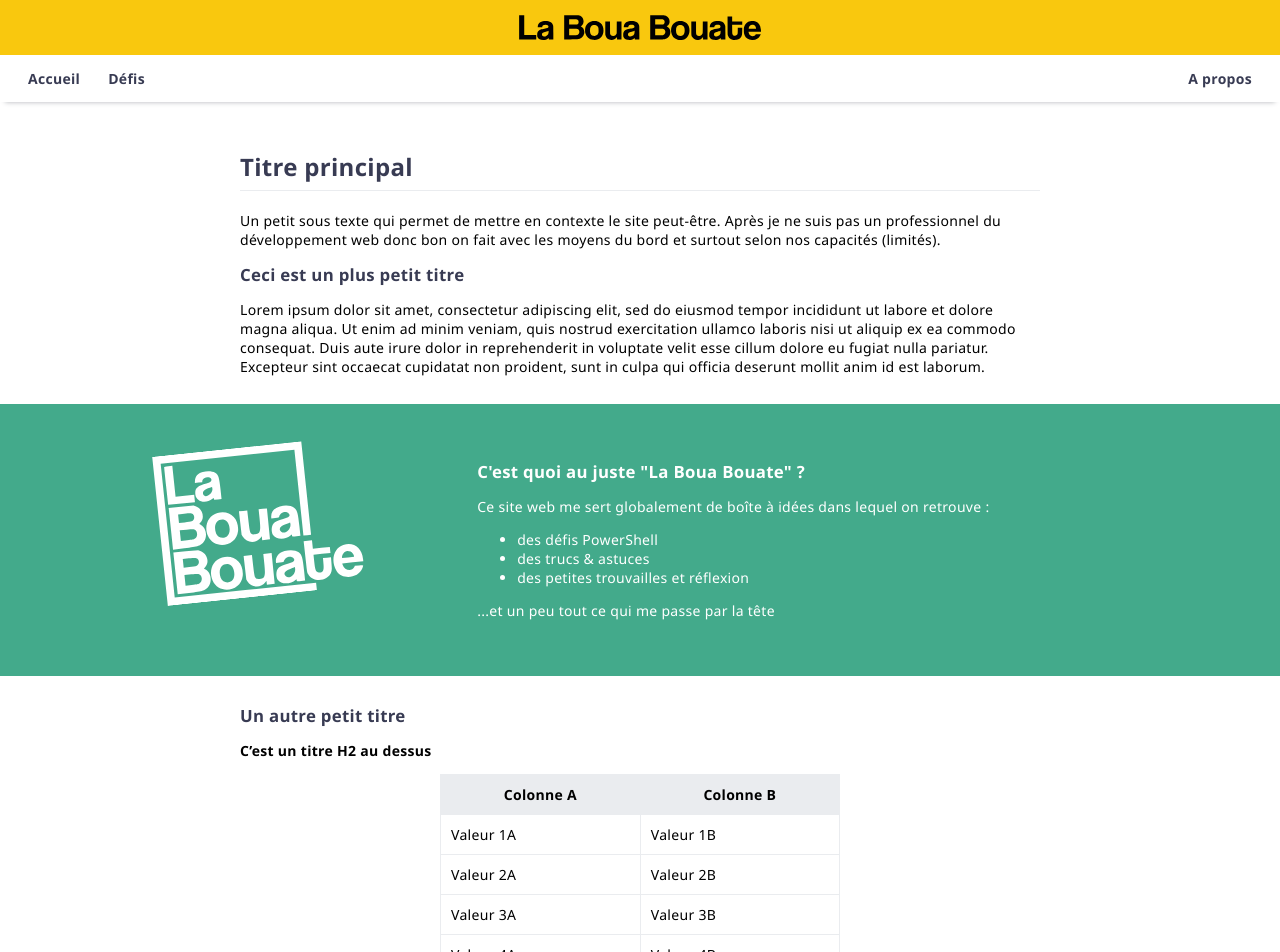
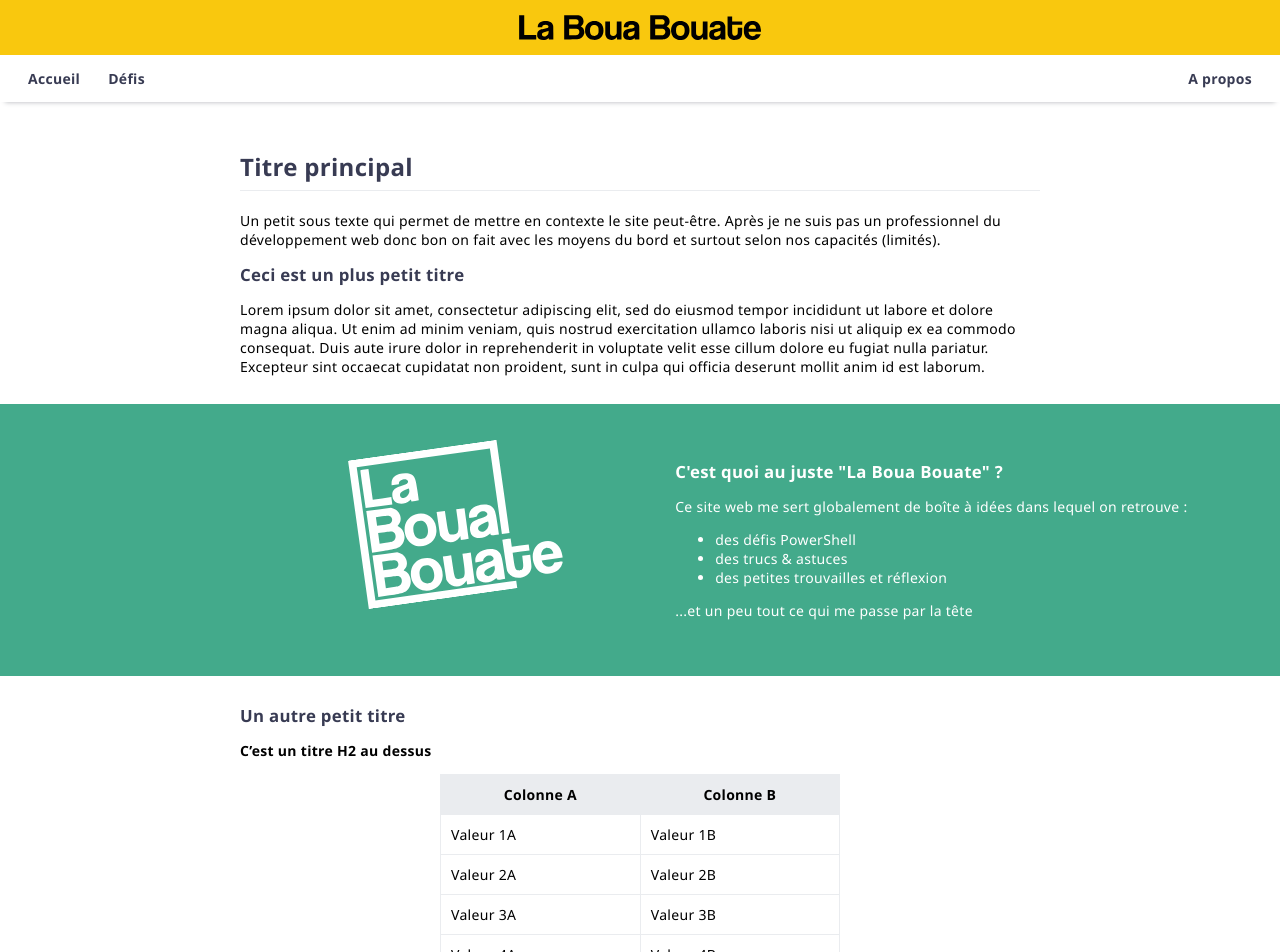
Before and after one commit to leobouard/leobouard.github.io, a Jekyll site: the page built from index.md, in a window 1280 px wide. Shown: the top 952 px of the page. Built offline with Jekyll 4.4.1, drawn with Linux system fonts in a browser that asks for light colours; our own code applies the rules of GitHub Pages for plain Markdown files.

Commit message:
Update style.scss

```diff
--- a/assets/css/style.scss
+++ b/assets/css/style.scss
@@ -110,11 +110,12 @@ section {
         display: flex;
         vertical-align: middle;
         padding: 3em;
+        padding-left: 30%;
+        padding-right: 30%;
 
         img {
-            text-align: right;
             width: 33%;
-            transform: rotate(-6deg);
+            transform: rotate(-8deg);
         }
 
         div {
```
